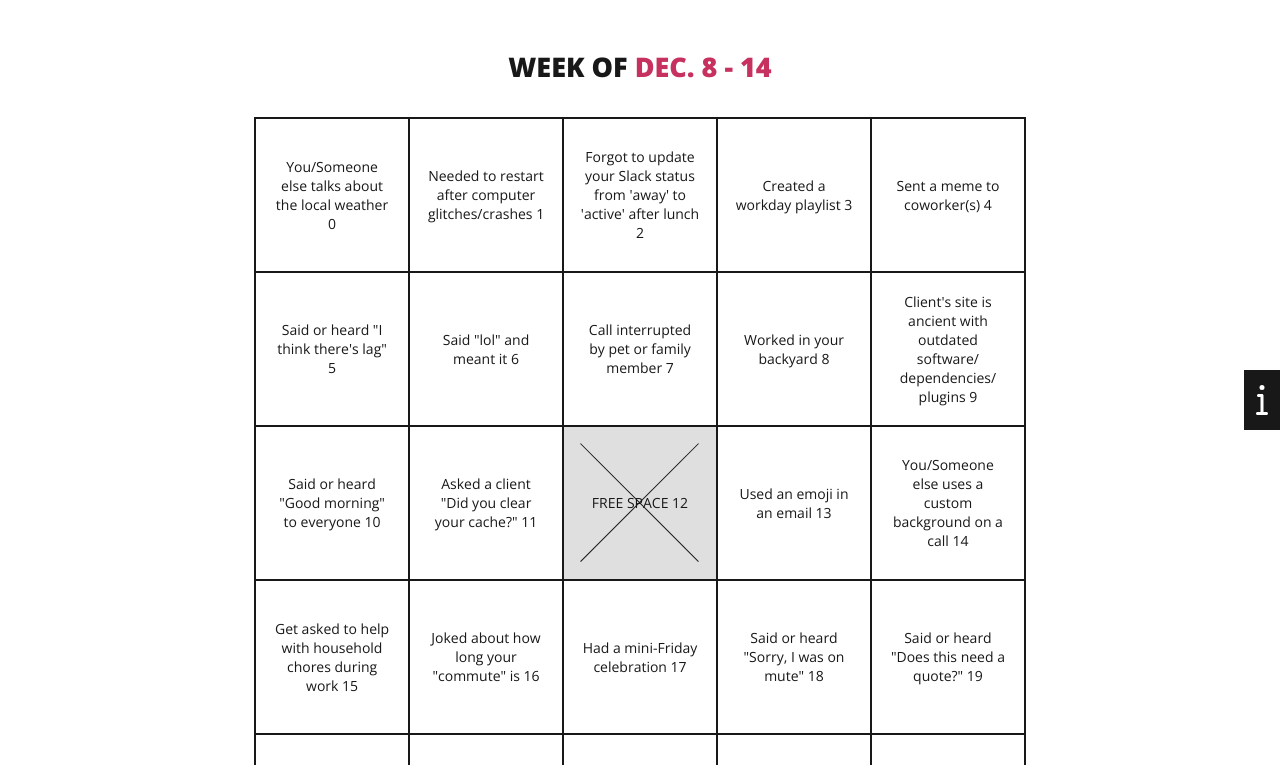
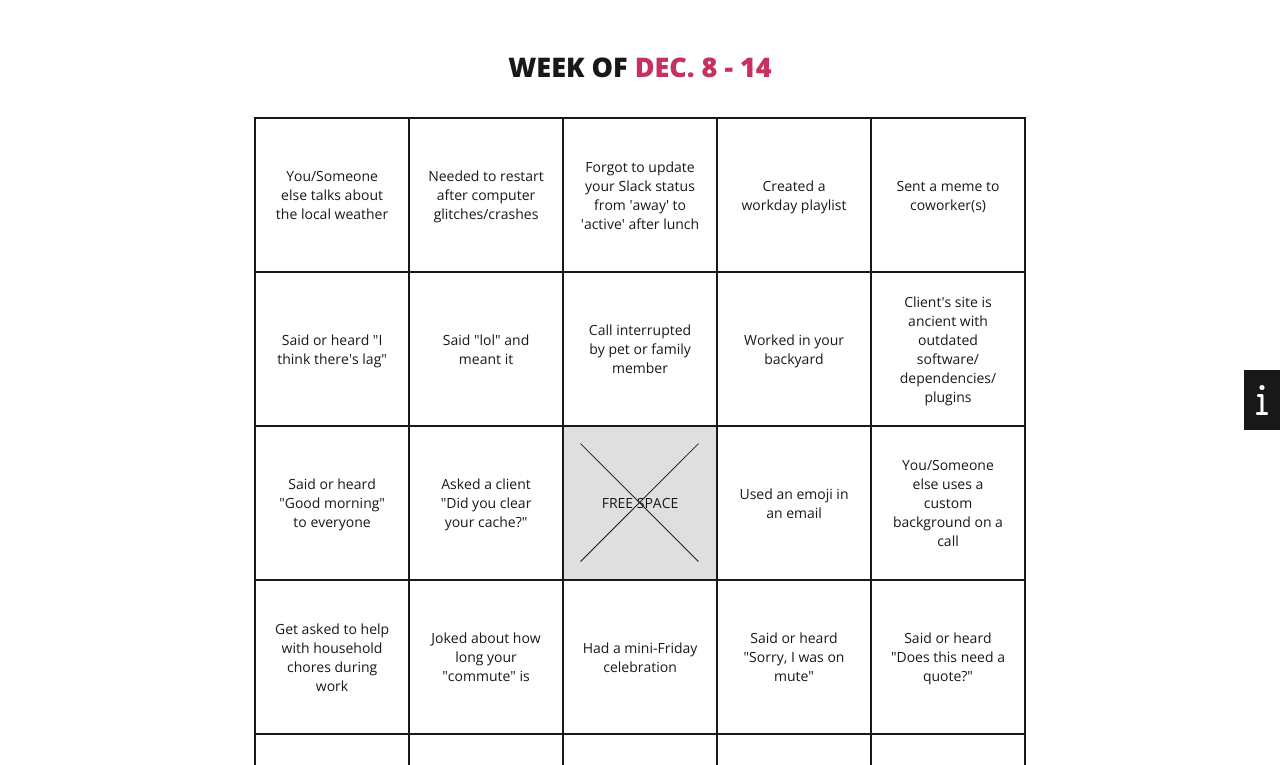
Before and after one commit to giantpaper/techybingo, a Vue app: page / in a window 1280 px wide. Shown: the top 765 px of the page. Built offline with nearby package versions, Linux system fonts and the light colour scheme.

Commit message:
FIX: forgot to remove debugging code

```diff
--- a/src/components/Board.vue
+++ b/src/components/Board.vue
@@ -3,11 +3,11 @@
 	<ul class="table">
 		<li v-for="(item, i) in list" :class="bingo.classes(i)" :ref="li => (liList[i] = li)">
 			<div class="free-space checked" v-if="item.label===`Free Space`">
-				FREE SPACE {{ i }}
+				FREE SPACE
 			</div>
 			<label v-else :class="{ checked: item.checked, }">
 				<input type="checkbox" v-model="item.checked" @click="ifWin(list, i, 'clicked')" v-if="disabled===false" />
-				<span v-html="item.label + ' ' + i"></span>
+				<span v-html="item.label"></span>
 			</label>
 		</li>
 	</ul>
```
